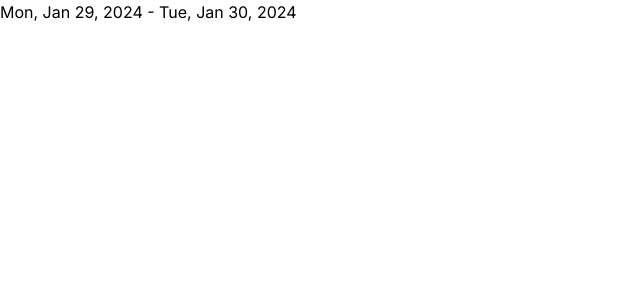
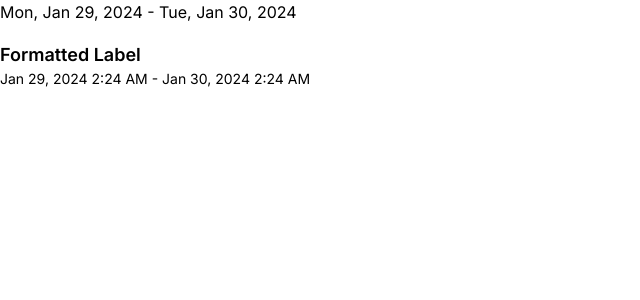
Before and after one commit to FernandoBoza/next-with-mantine, a Next.js app: page / in a window 1280 px wide. Shown: the top 300 px of the page, without its empty margins (0-640 px from the left). Built offline with nearby package versions, Linux system fonts and the light colour scheme.

Commit message:
Working model

```diff
--- a/app/DateTimeRange.tsx
+++ b/app/DateTimeRange.tsx
@@ -1,14 +1,20 @@
 'use client'
-import React, {useState, MouseEvent, useEffect} from 'react';
+import React, {useState, MouseEvent, useEffect, Dispatch, SetStateAction} from 'react';
 import {  rem, Popover } from '@mantine/core';
-import {TimeInput, DatePicker, DateInput} from '@mantine/dates';
-import { addDays, format } from "date-fns";
+import {TimeInput, DatePicker, DateInput, DatesRangeValue} from '@mantine/dates';
+import { format } from "date-fns";
 import { IconChevronDown } from '@tabler/icons-react';
+import { DateAndTimeType } from "@/app/page";
 
-export function DateTimeRange() {
-    const [dates, setDates] = useState<[Date | null, Date | null]>([new Date(), addDays(new Date(), 1)]);
-    const [pickUpTime, setPickUpTime] = useState(format(new Date(), 'HH:mm'));
-    const [dropOffTime, setDropOffTime] = useState(format(new Date(), 'HH:mm'));
+type DateTimeRangeType = {
+    getDatesAndTime: Dispatch<SetStateAction<DateAndTimeType>>,
+    dates: Date[],
+    time: string[]
+}
+
+export function DateTimeRange({getDatesAndTime, dates, time}: DateTimeRangeType) {
+    const [datesArray, setDatesArray] = useState(dates);
+    const [timeArray, setTimeArray] = useState(time);
     const [showDateTimeRangePicker, setShowDateTimeRangePicker] = useState(false);
 
     const handleShowPicker = (event: MouseEvent<HTMLInputElement>) => {
@@ -18,34 +24,47 @@ export function DateTimeRange() {
 
     const formatForLabel = (date: Date | null) => date ? `${format(date, 'EEE, MMM dd, yyyy')}` : '';
 
-    const [labelDateTimeRange, setLabelDateTimeRange] = useState<string>(`${formatForLabel(dates[0])} - ${formatForLabel(dates[1])}`);
-
-    const formatDateAndTime = (date: Date | null, time: string) => (date && time) && format(`${date.toLocaleDateString()} ${time}`, 'yyyy-MM-dd h:mm a')
-
-    const pickerControl = <IconChevronDown style={{ width: rem(16), height: rem(16) }} stroke={1.5} />
+    const [labelDateTimeRange, setLabelDateTimeRange] = useState<string>(`${formatForLabel(datesArray[0])} - ${formatForLabel(datesArray[1])}`);
 
     const handleDateTimeInputChange = ({target: {value}}: React.ChangeEvent<HTMLInputElement>) => {
         setLabelDateTimeRange(value)
         const [pickUpDate, dropOffDate] = value.split(' - ')
         const isDateValid = (dateStr: string) => String(new Date(dateStr)) !== 'Invalid Date'
 
-        isDateValid(pickUpDate) && setDates(prevDatesState => [new Date(pickUpDate), prevDatesState[1]])
-        isDateValid(dropOffDate) && setDates(prevDatesState => [prevDatesState[0], new Date(dropOffDate)])
+        isDateValid(pickUpDate) && setDatesArray(prevDatesState => [new Date(pickUpDate), prevDatesState[1]])
+        isDateValid(dropOffDate) && setDatesArray(prevDatesState => [prevDatesState[0], new Date(dropOffDate)])
 
+        getDatesAndTime({dates: [new Date(pickUpDate), new Date(dropOffDate)], time: timeArray})
     }
 
-    const handleDateRangeChange = (dates: [Date | null, Date | null]) => {
-        setDates(dates);
+    const handleDatePickerChange = (dates: Date[]) => {
+        setDatesArray(dates);
         setLabelDateTimeRange(`${formatForLabel(dates[0])} - ${formatForLabel(dates[1])}`)
         if (dates[0] !== null && dates[1] !== null) {
             setShowDateTimeRangePicker(false);
         }
+
+        getDatesAndTime({dates, time: timeArray})
+    }
+
+    const handleTimeChange = ({target}: React.ChangeEvent<HTMLInputElement>) => {
+        const {name, value} = target
+        let tempTime = ['']
+        setTimeArray(prevTimeState => {
+            tempTime = [...prevTimeState]
+            tempTime[Number(name)] = value
+            return tempTime
+        })
+
+        getDatesAndTime({dates: datesArray, time: tempTime})
     }
 
     const handleClosePopover = () => {
-        setLabelDateTimeRange(`${formatForLabel(dates[0])} - ${formatForLabel(dates[1])}`)
+        setLabelDateTimeRange(`${formatForLabel(datesArray[0])} - ${formatForLabel(datesArray[1])}`)
         setShowDateTimeRangePicker(false);
     }
+
+    const pickerControl = <IconChevronDown style={{ width: rem(16), height: rem(16) }} stroke={1.5} />
 
     return (
         <Popover opened={showDateTimeRangePicker} onChange={handleClosePopover}  position="bottom" withArrow shadow="md" >
@@ -59,11 +78,12 @@ export function DateTimeRange() {
                 />
             </Popover.Target>
             <Popover.Dropdown>
-                <DatePicker type="range" value={dates} onChange={handleDateRangeChange} />
+                <DatePicker type="range" value={datesArray as [Date, Date]} onChange={handleDatePickerChange as (value: DatesRangeValue) => void} />
                 <TimeInput
                     label="Pick up time"
-                    value={pickUpTime}
-                    onChange={({target}) => setPickUpTime(target?.value)}
+                    name={"0"}
+                    value={timeArray[0]}
+                    onChange={handleTimeChange}
                     onClick={handleShowPicker}
                     rightSection={pickerControl}
                     rightSectionPointerEvents="none"
@@ -71,8 +91,9 @@ export function DateTimeRange() {
                 />
                 <TimeInput
                     label="Drop off time"
-                    value={dropOffTime}
-                    onChange={({target}) => setDropOffTime(target?.value)}
+                    name={"1"}
+                    value={timeArray[1]}
+                    onChange={handleTimeChange}
                     onClick={handleShowPicker}
                     rightSection={pickerControl}
                     rightSectionPointerEvents="none"
--- a/app/page.tsx
+++ b/app/page.tsx
@@ -1,9 +1,49 @@
+'use client'
 import {DateTimeRange} from "@/app/DateTimeRange";
+import {addDays, format} from "date-fns";
+import {useEffect, useState} from "react";
+
+export type DateAndTimeType = {
+    dates: Date[],
+    time: string[]
+}
+
+
+const formatDateAndTime = ({dates, time}: DateAndTimeType) => {
+    const formatStr = 'MMM dd, yyyy h:mm a'
+    if ((dates[0] && dates[1] && time)){
+        const [pickUpDate, dropOffDate] = dates
+        const pickupDateAndTime = new Date(pickUpDate).toLocaleDateString() + ' ' + time[0]
+        const dropOffDateAndTime = new Date(dropOffDate).toLocaleDateString() + ' ' + time[1]
+        return `${format(pickupDateAndTime, formatStr)} - ${format(dropOffDateAndTime, formatStr)}`
+    }
+    return ''
+}
+
+const initialValue = {
+    dates: [new Date(), addDays(new Date(), 1)],
+    time: [format(new Date(), 'HH:mm'),format(new Date(), 'HH:mm')]
+}
 
 export default function Home() {
-  return (
-    <main className="h-lvh">
-      <DateTimeRange />
-    </main>
-  );
+
+    const [pickUpDateAndTime, setPickUpDateAndTime] = useState<DateAndTimeType>(initialValue)
+    const [formattedLabel, setFormattedLabel] = useState<string>(formatDateAndTime(pickUpDateAndTime))
+
+    useEffect(() => {
+        setFormattedLabel(formatDateAndTime(pickUpDateAndTime))
+    }, [pickUpDateAndTime, setPickUpDateAndTime]);
+
+    return (
+        <main className="h-lvh">
+            <DateTimeRange dates={initialValue.dates} time={initialValue.time} getDatesAndTime={setPickUpDateAndTime} />
+
+            {pickUpDateAndTime && formattedLabel && (
+                <div className="mt-4">
+                    <p className="text-lg font-semibold">Formatted Label</p>
+                    <p className="text-sm">{formattedLabel}</p>
+                </div>
+            )}
+        </main>
+      );
 }
```
